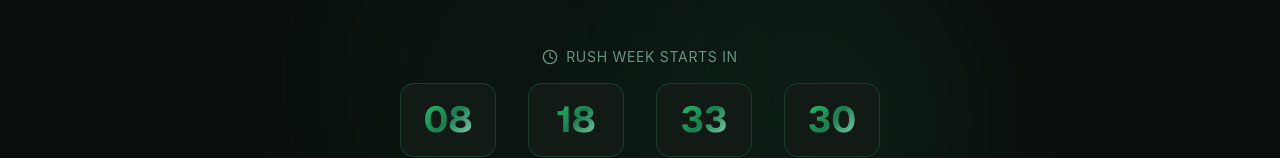
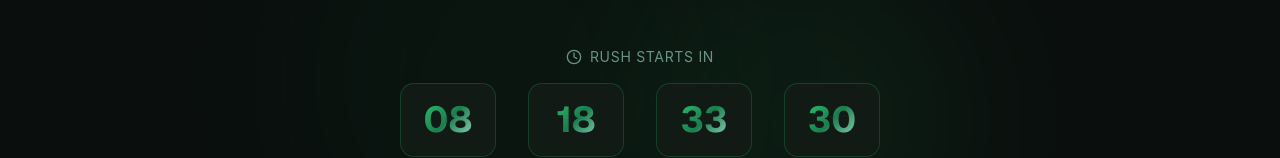
Before and after one commit to efsmert/aks-shad, a Next.js app: page /rush in a window 1280 px wide. Shown: the part 311-469 px from the top of the page. Built offline with nearby package versions, Linux system fonts and the light colour scheme.

Commit message:
no more rush week

```diff
--- a/src/components/rush/RushHero.tsx
+++ b/src/components/rush/RushHero.tsx
@@ -85,8 +85,8 @@ export function RushHero() {
                             key={index}
                             variants={letterAnimation}
                             className={`inline-block ${letter === ' ' ? 'mx-2' : ''} ${letter === 'Α' || letter === 'Κ' || letter === 'Σ'
-                                    ? 'text-gradient'
-                                    : 'text-white'
+                                ? 'text-gradient'
+                                : 'text-white'
                                 }`}
                         >
                             {letter}
@@ -103,7 +103,7 @@ export function RushHero() {
                 >
                     <p className="text-green-light/60 text-sm uppercase tracking-wider mb-4 flex items-center justify-center gap-2">
                         <Clock className="w-4 h-4" />
-                        Rush Week Starts In
+                        Rush Starts In
                     </p>
                     <div className="flex justify-center gap-4 md:gap-8">
                         {[
```
